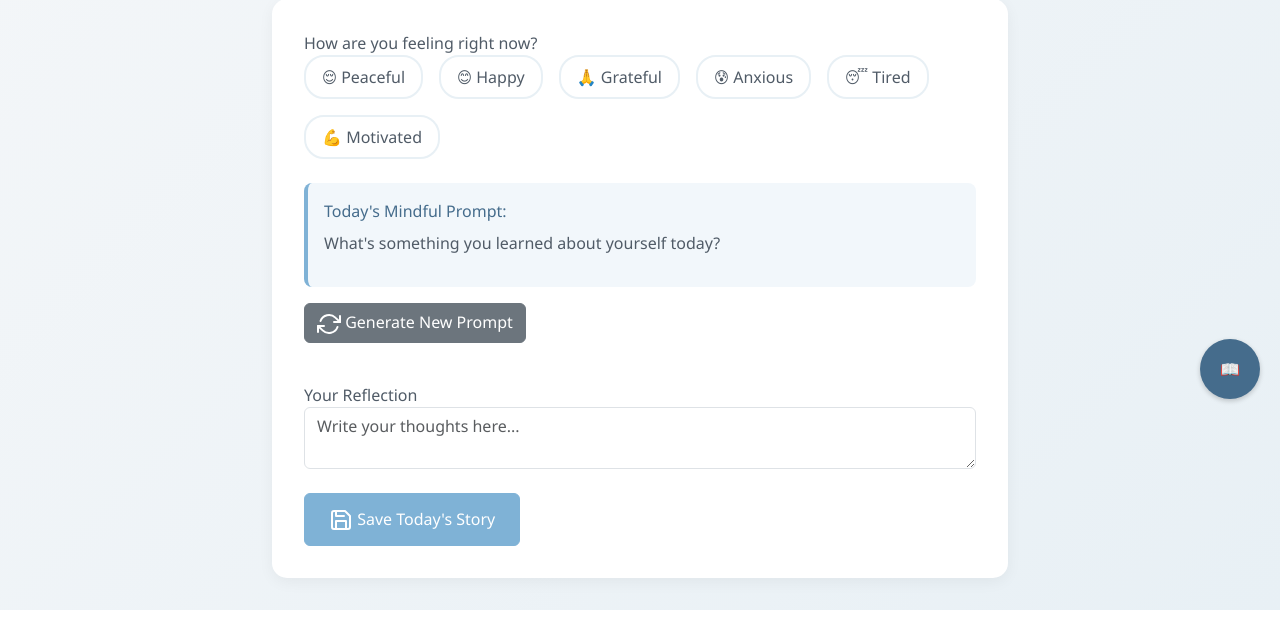
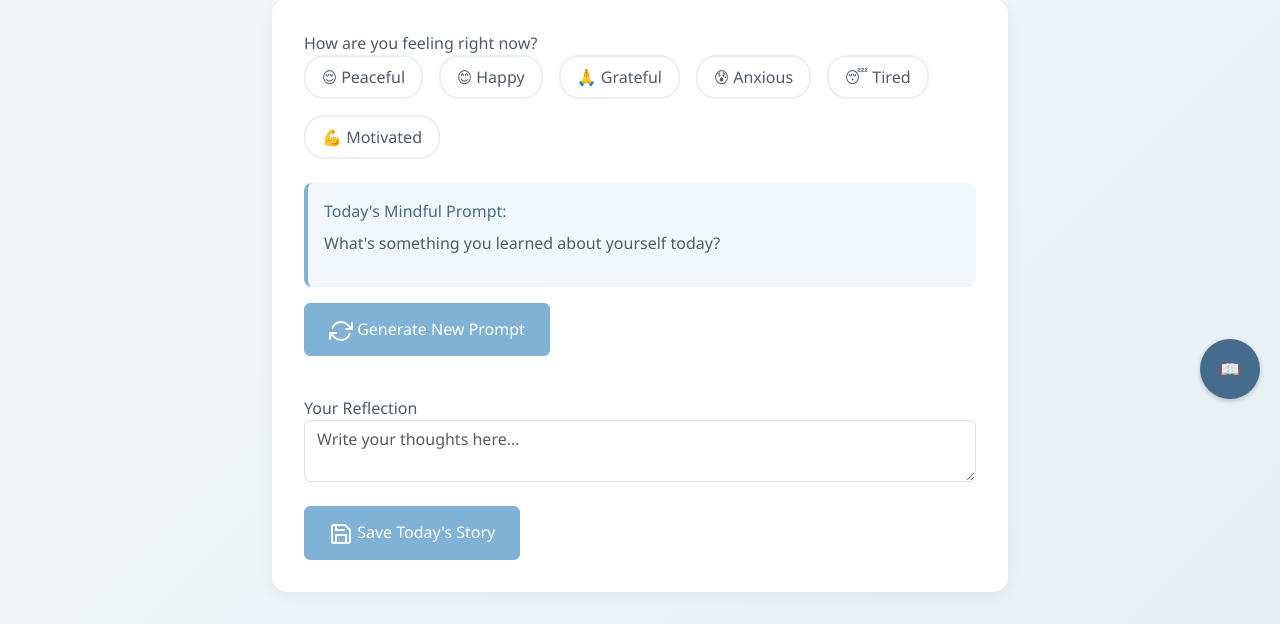
Before and after one commit to sheia/everydayecho, a Flask app: page / in a window 1280 px wide. Shown: the part 381-1005 px from the top of the page. Run offline with Flask 3, Linux system fonts and the light colour scheme; some libraries are stand-ins or nearby versions.

Commit message:
Agent query: Does the "Generate New Prompt" button now match the style of the "Save Today's Story" button and still maintain its refresh icon?

```diff
--- a/templates/index.html
+++ b/templates/index.html
@@ -31,7 +31,7 @@
                 <div class="prompt-text">Today's Mindful Prompt:</div>
                 <p id="prompt-display"></p>
             </div>
-            <button type="button" id="new-prompt-btn" class="btn btn-secondary mb-3">
+            <button type="button" id="new-prompt-btn" class="btn btn-primary mb-3">
                 <i data-feather="refresh-cw"></i> Generate New Prompt
             </button>
         </div>
```
